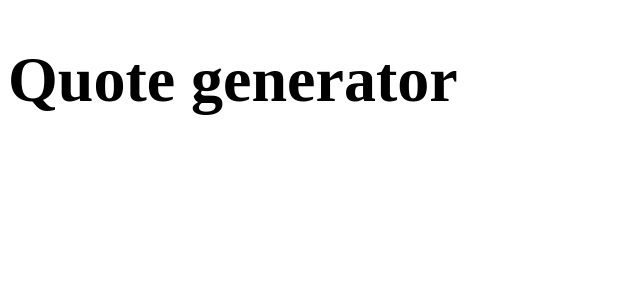
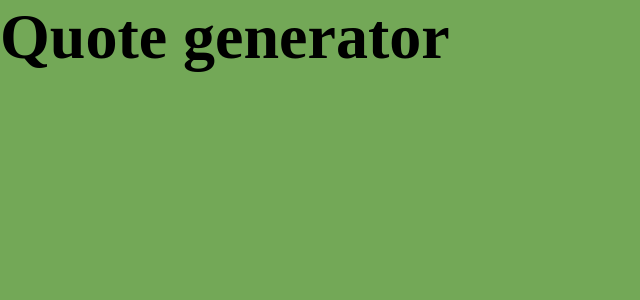
Before and after one commit to yusef-codes10/quote-generator-vue, a Vue app: page / in a window 1280 px wide. Shown: the top 300 px of the page, without its empty margins (0-640 px from the left). Built offline with nearby package versions, Linux system fonts and the light colour scheme.

Commit message:
main.css has been imported

```diff
--- a/src/App.vue
+++ b/src/App.vue
@@ -3,7 +3,14 @@ import QHeader from './components/QHeader.vue'
 </script>
 
 <template>
-  <QHeader />
+  <div class="container">
+    <QHeader />
+  </div>
 </template>
 
-<style scoped></style>
+<style scoped>
+.container {
+  height: 100dvh;
+  background-color: var(--bg-color);
+}
+</style>
--- a/src/assets/main.css
+++ b/src/assets/main.css
@@ -0,0 +1,9 @@
+:root {
+    --bg-color: #73A857;
+}
+
+* {
+    margin: 0;
+    padding: 0;
+    box-sizing: border-box;
+}
--- a/src/main.js
+++ b/src/main.js
@@ -1,4 +1,5 @@
 import { createApp } from 'vue'
 import App from './App.vue'
+import '@/assets/main.css'
 
 createApp(App).mount('#app')
```
